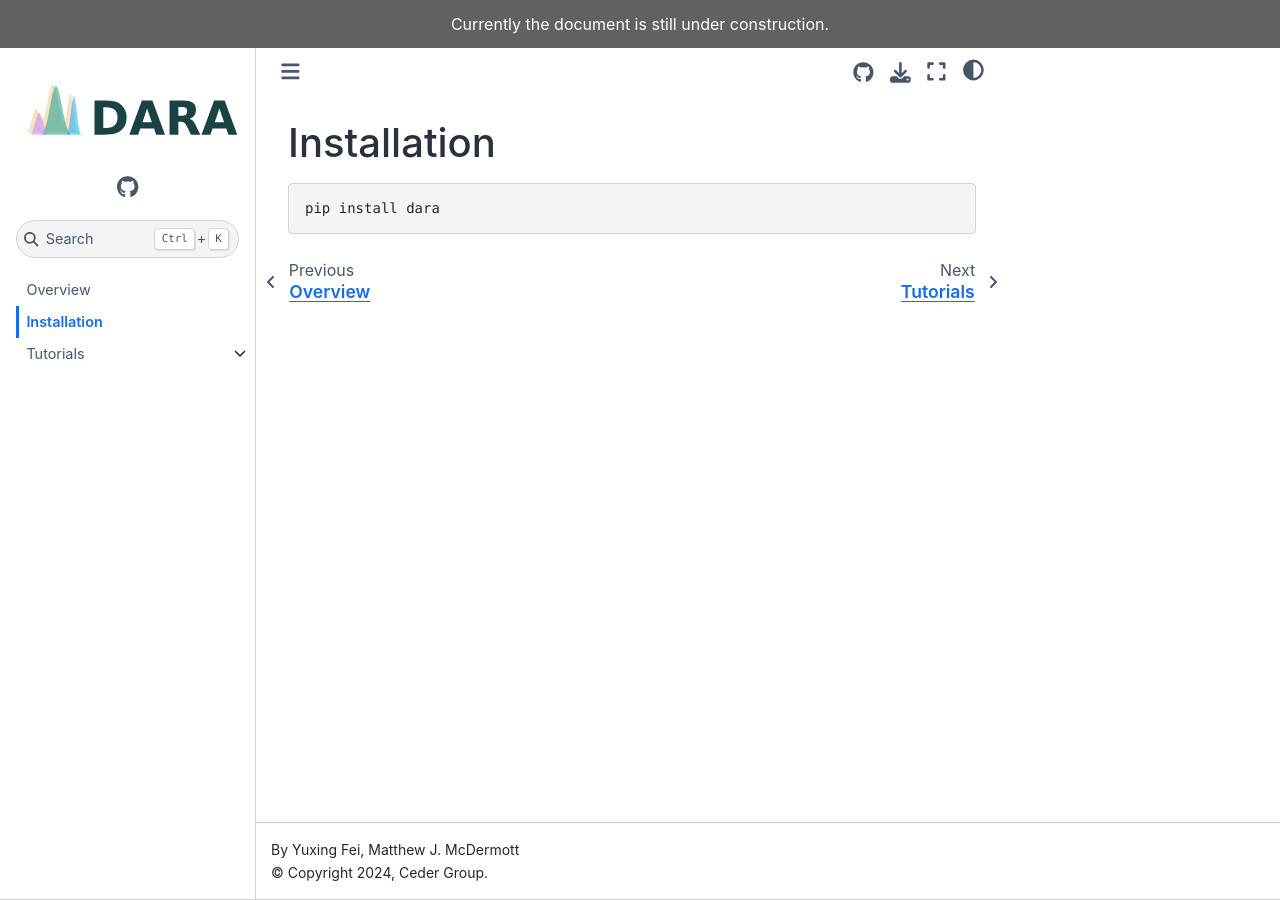
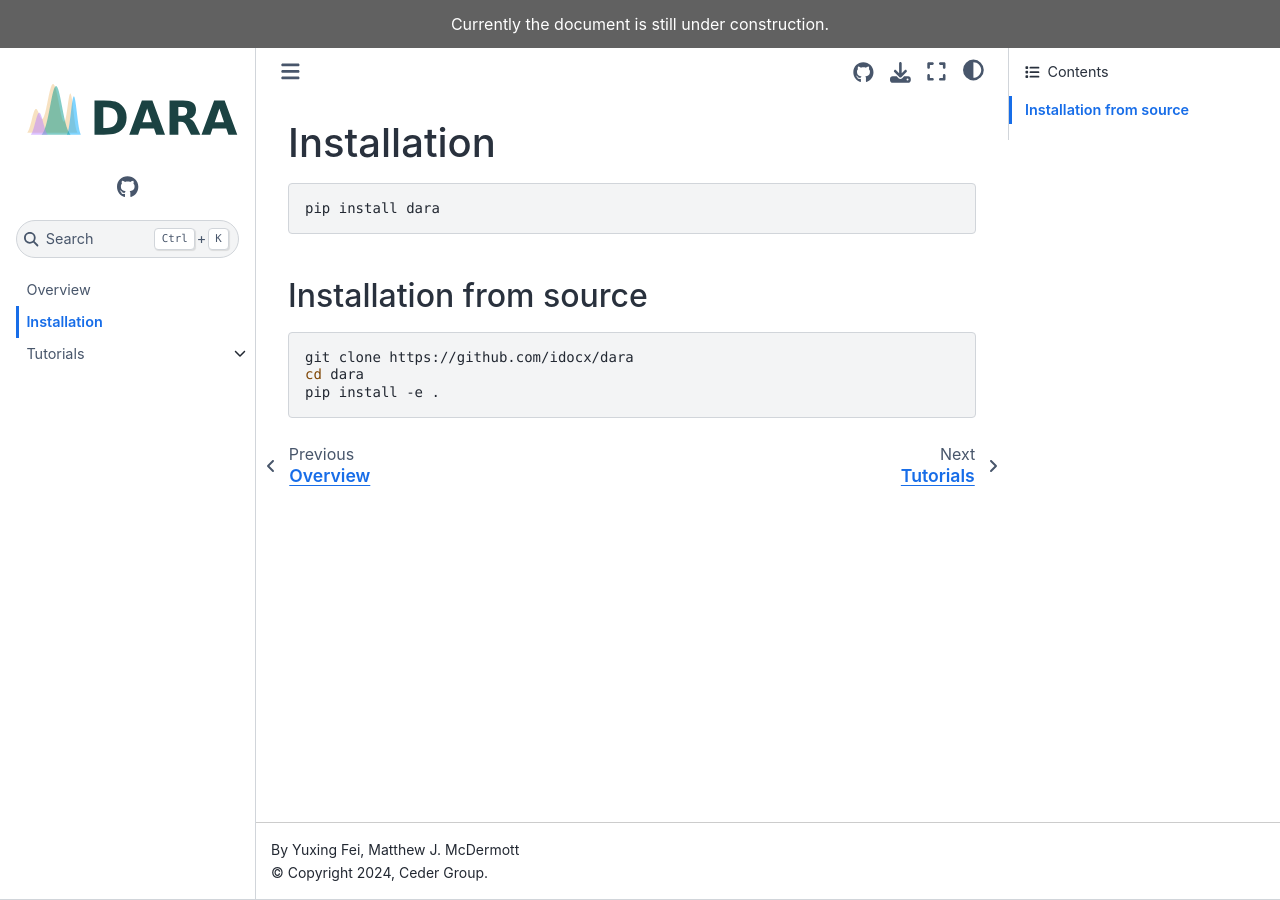
Before and after one commit to jrneilson/dara, a Sphinx documentation site: the page built from docs/install.md, in a window 1280 px wide. Built offline with Sphinx 7.4.7 and the Sphinx Book theme 1.1.4, drawn with Linux system fonts in a browser that asks for light colours; pages that are not in the unit, such as notebooks, are missing from menus; comment, search, counter and statistics services are not loaded.

````diff
--- a/docs/install.md
+++ b/docs/install.md
@@ -2,3 +2,10 @@
 ```bash
 pip install dara
 ```
+
+## Installation from source
+```bash
+git clone https://github.com/idocx/dara
+cd dara
+pip install -e .
+```
````
Also changed, not shown: docs/index.md (+2 -1 lines).
